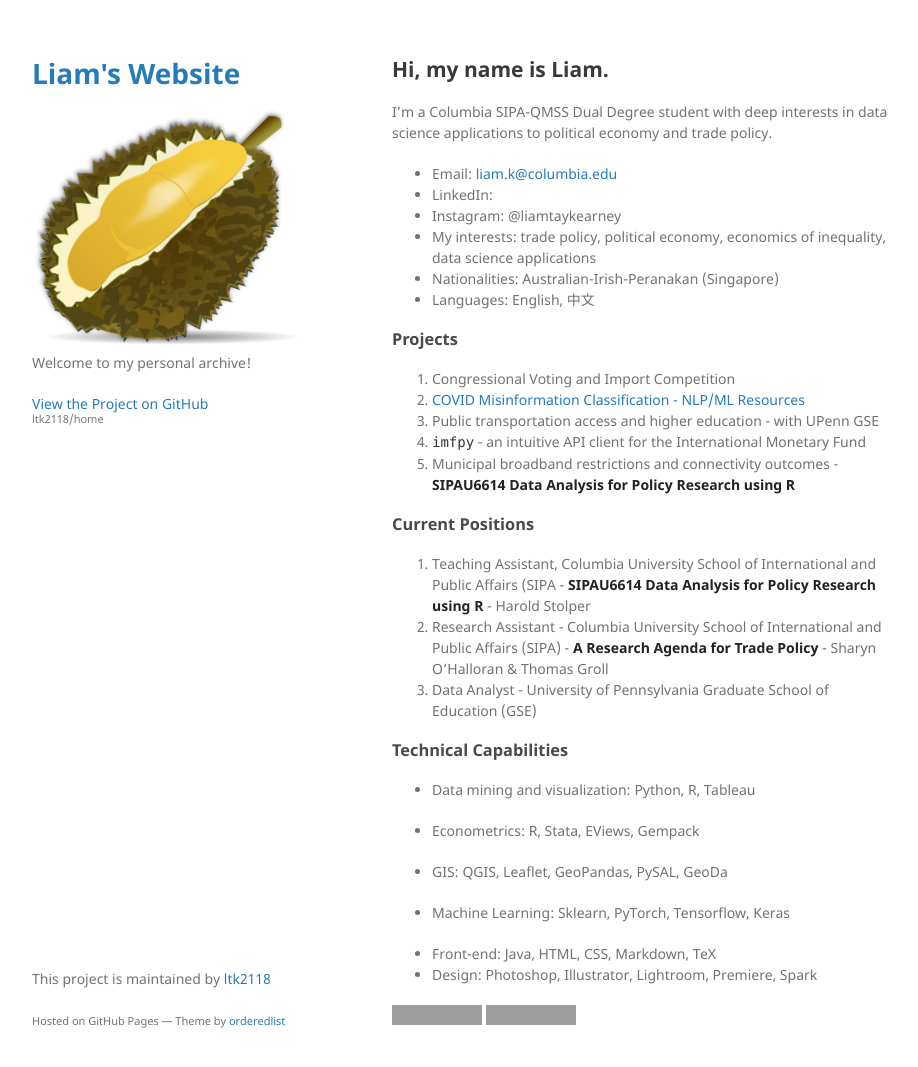
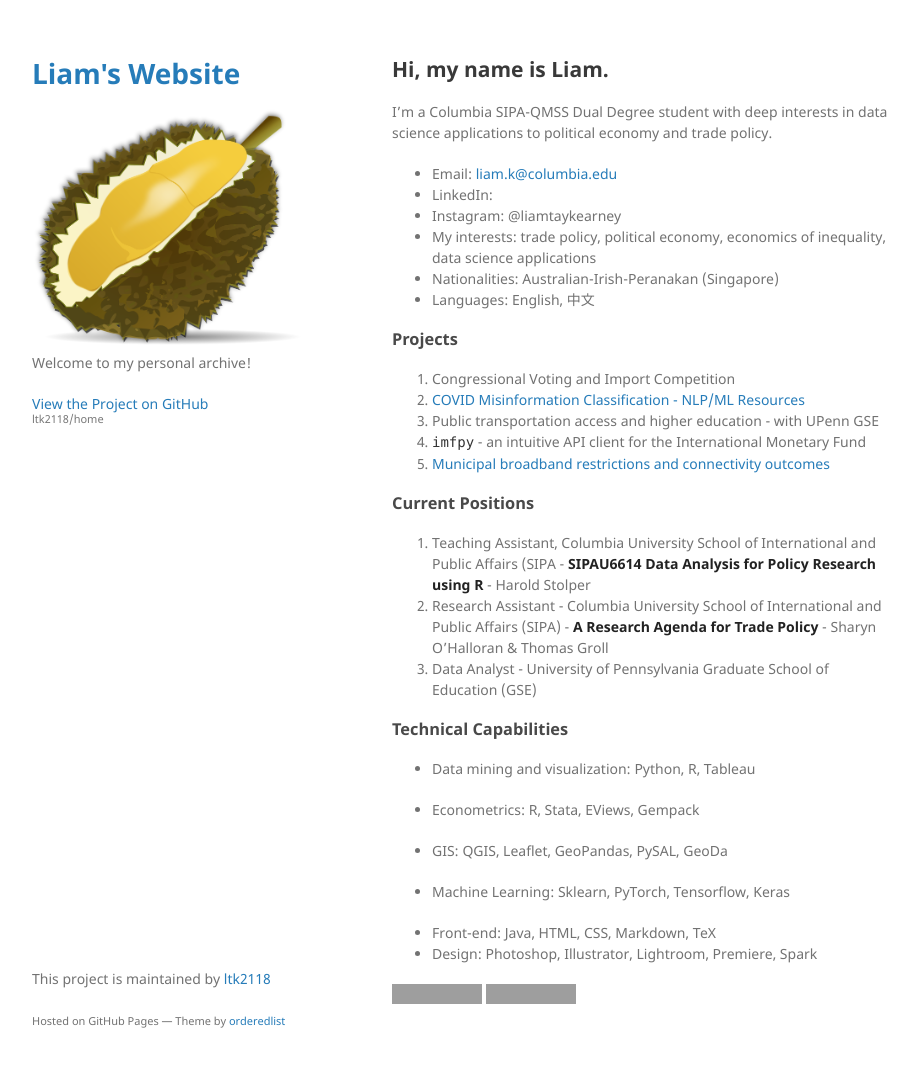
Before and after one commit to ltk2118/home, a Jekyll site: the page built from index.md, in a window 1280 px wide and 1100 px high. Shown: the top 1067 px of the window, without its empty margins (178-1096 px from the left). Built offline with Jekyll 4.4.1, drawn with Linux system fonts in a browser that asks for light colours; our own code applies the rules of GitHub Pages for plain Markdown files; grey boxes are pictures that could not be loaded.

Commit message:
Update css files

```diff
--- a/index.md
+++ b/index.md
@@ -15,7 +15,7 @@ I'm a Columbia SIPA-QMSS Dual Degree student with deep interests in data science
 2. [COVID Misinformation Classification - NLP/ML Resources](subpages/covid_misinfo.md)
 3. Public transportation access and higher education - with UPenn GSE
 4. `imfpy` - an intuitive API client for the International Monetary Fund
-5. Municipal broadband restrictions and connectivity outcomes - **SIPAU6614 Data Analysis for Policy Research using R**
+5. [Municipal broadband restrictions and connectivity outcomes](subpages/broadband.md)
 
 ### Current Positions
 
```
